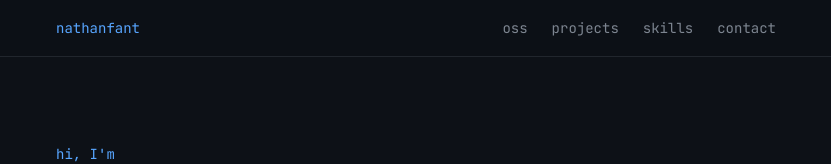
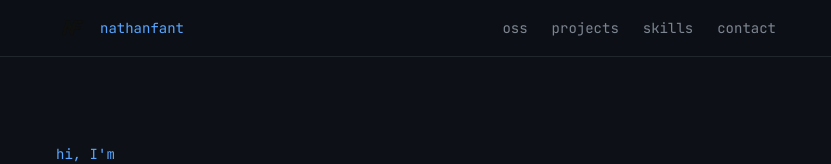
Before and after one commit to NathanFant/personal_website, a Next.js app: page / in a window 1280 px wide. Shown: the top 164 px of the page, without its empty margins (224-1055 px from the left). Built offline with nearby package versions, Linux system fonts and the light colour scheme.

Commit message:
Add logo favicon and display site logo in navigation

```diff
--- a/src/app/layout.tsx
+++ b/src/app/layout.tsx
@@ -18,6 +18,9 @@ export const metadata: Metadata = {
   title: "Nathan Fant — Full-Stack Engineer & QE",
   description:
     "Full-Stack Engineer and Quality Engineer specializing in TypeScript, React, Python, Playwright, and Vitest. OSS contributor. Hack Reactor 2025.",
+  icons: {
+    icon: "/nf_logo.png",
+  },
   openGraph: {
     title: "Nathan Fant — Full-Stack Engineer & QE",
     description: "Building full-stack systems and fixing real bugs in production codebases with proper test coverage.",
--- a/src/components/Nav.tsx
+++ b/src/components/Nav.tsx
@@ -1,8 +1,13 @@
+import Image from "next/image";
+
 export default function Nav() {
   return (
     <nav className="fixed top-0 left-0 right-0 z-50 border-b border-border bg-bg/80 backdrop-blur-sm">
       <div className="max-w-3xl mx-auto px-6 h-14 flex items-center justify-between">
-        <span className="font-mono text-sm text-accent">nathanfant</span>
+        <a href="/" className="flex items-center gap-3">
+          <Image src="/nf_logo.png" width={32} height={32} alt="Nathan Fant logo" className="rounded-full" />
+          <span className="font-mono text-sm text-accent">nathanfant</span>
+        </a>
         <div className="flex items-center gap-6 font-mono text-sm text-muted">
           <a href="#oss" className="hover:text-text transition-colors">oss</a>
           <a href="#projects" className="hover:text-text transition-colors">projects</a>
```
Also changed, not shown: public/nf_logo.png (added).
